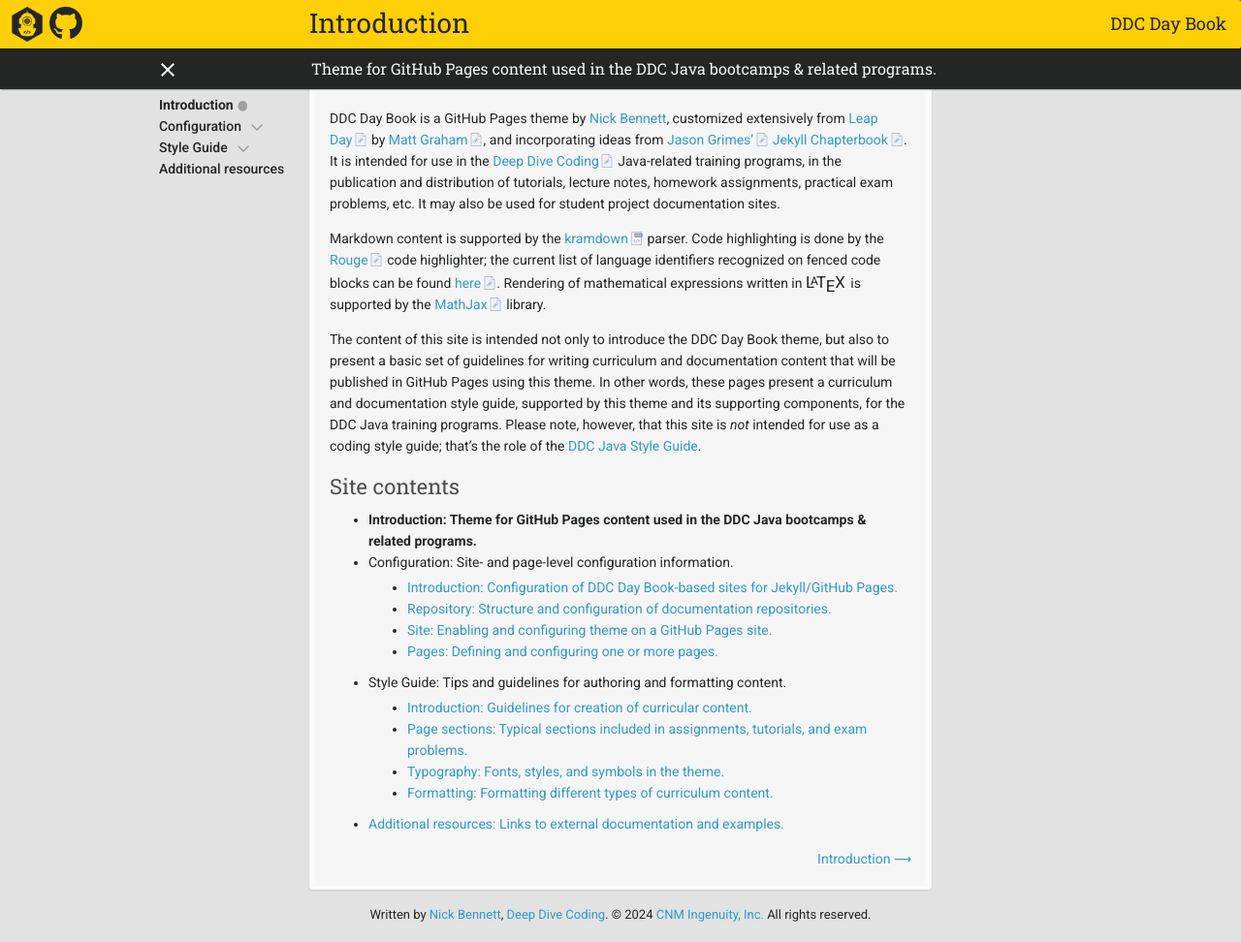
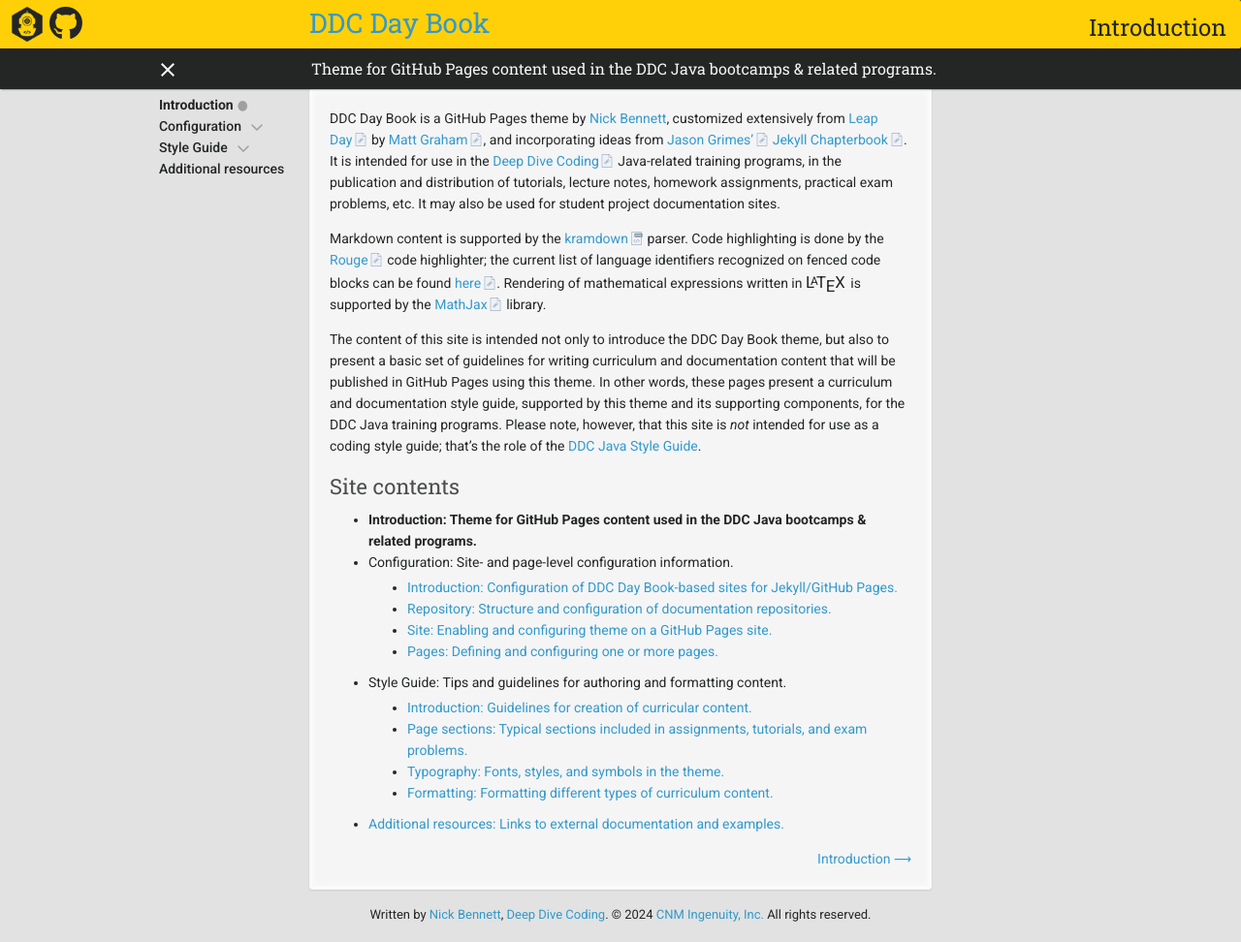
Before and after one commit to ddc-java/ddc-day-book, a Jekyll site: the page built from index.md, in a window 1280 px wide and 972 px high. Shown: the whole window at 97% size. Built offline with Jekyll 4.4.1, drawn with Linux system fonts in a browser that asks for light colours; nearby versions of some CDN libraries; our own code applies the rules of GitHub Pages for plain Markdown files; formulas are drawn with MathJax 3.

Commit message:
Switch headings

```diff
--- a/_layouts/default.html
+++ b/_layouts/default.html
@@ -116,8 +116,8 @@
       </div>
 
       {% if show_page_navigator -%}
-        <h1>{{ current_location }}</h1>
-        <h2>{{ parent_links | split: '|' | join: ': '}}</h2>
+        <h1>{{ parent_links | split: '|' | join: ': '}}</h1>
+        <h2>{{ current_location }}</h2>
       {%- else -%}
         <h1 class="no-nav">{{ current_location }}</h1>
       {%- endif %}
--- a/_sass/ddc-day-book.scss
+++ b/_sass/ddc-day-book.scss
@@ -629,10 +629,10 @@
     right: 50%;
     margin-right: -445px;
     margin-top: 0!important;
-    font-size: 18px;
+    font-size: 24px;
     color: $base-dark-color;
     white-space: nowrap;
-    overflow: hidden;
+    overflow-x: hidden;
     text-overflow: ellipsis;
     -o-text-overflow: ellipsis;
     -ms-text-overflow: ellipsis;
```
